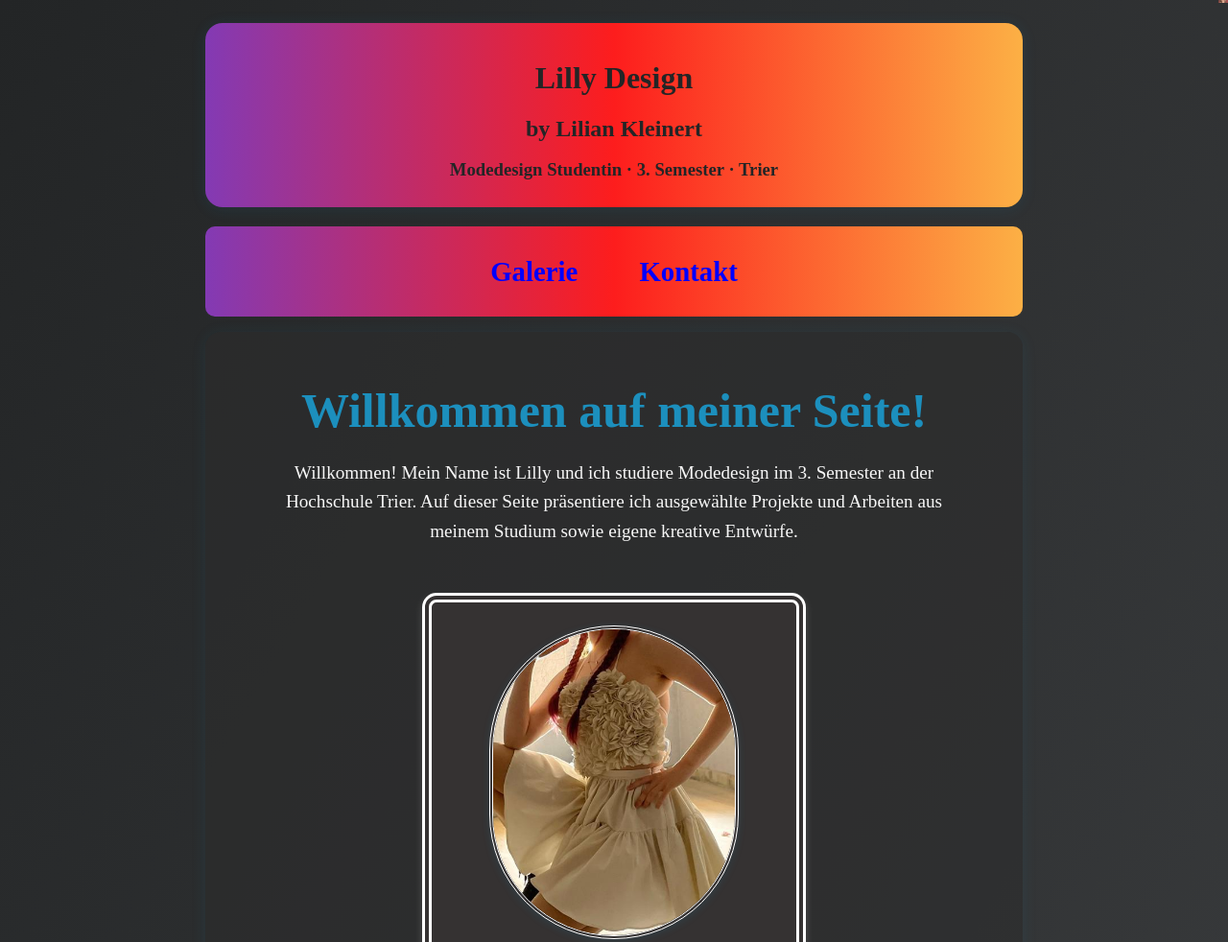
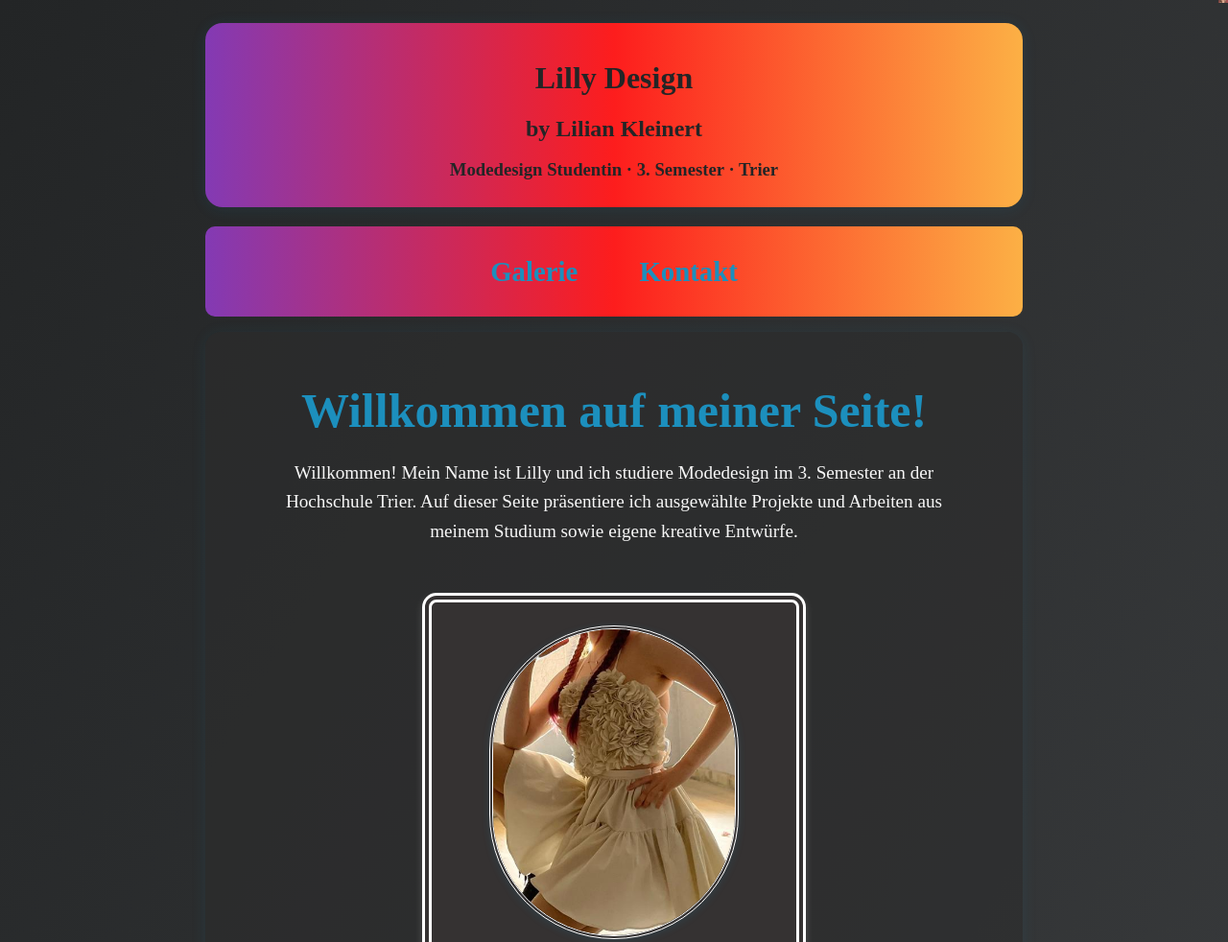
Before and after one commit to FreakHuhn/lilly-desing, a plain HTML site: page index.html in a window 1280 px wide. Shown: the top 982 px of the page at 96% size. Drawn offline with Linux system fonts and the light colour scheme.

Commit message:
a little color change for the link's

```diff
--- a/style.css
+++ b/style.css
@@ -2,7 +2,6 @@
   margin: 0;
   padding: 0;
   box-sizing: border-box;
-  bord-er: solid 2px red;
 }
 
 body {
@@ -235,7 +234,7 @@ footer {
   justify-content: space-evenly;
 }
 nav a {
-  color: blue;
+  color: #1c8fbd;
   text-decoration: none;
   transition: color 1s ease;
 }
```
